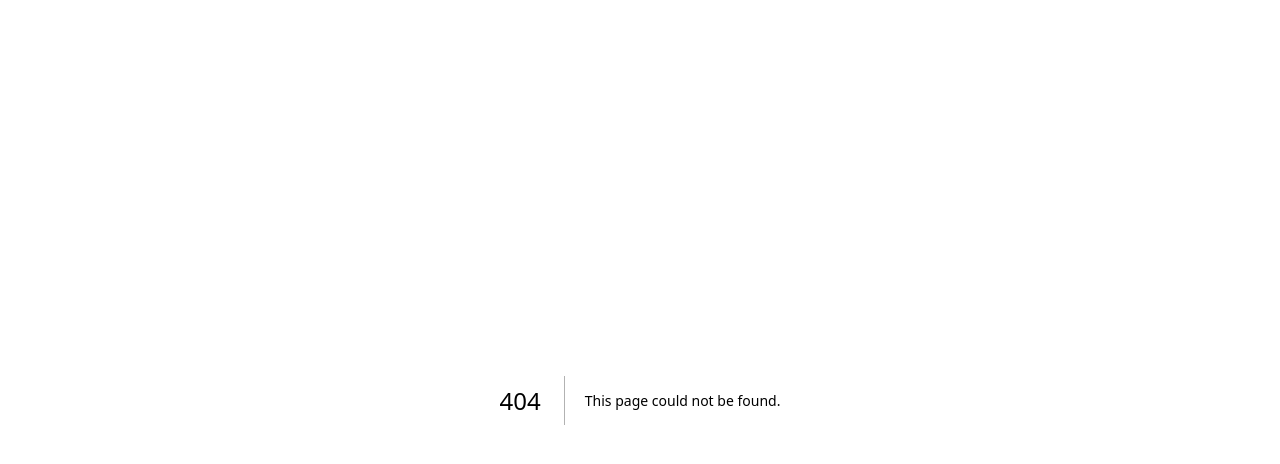
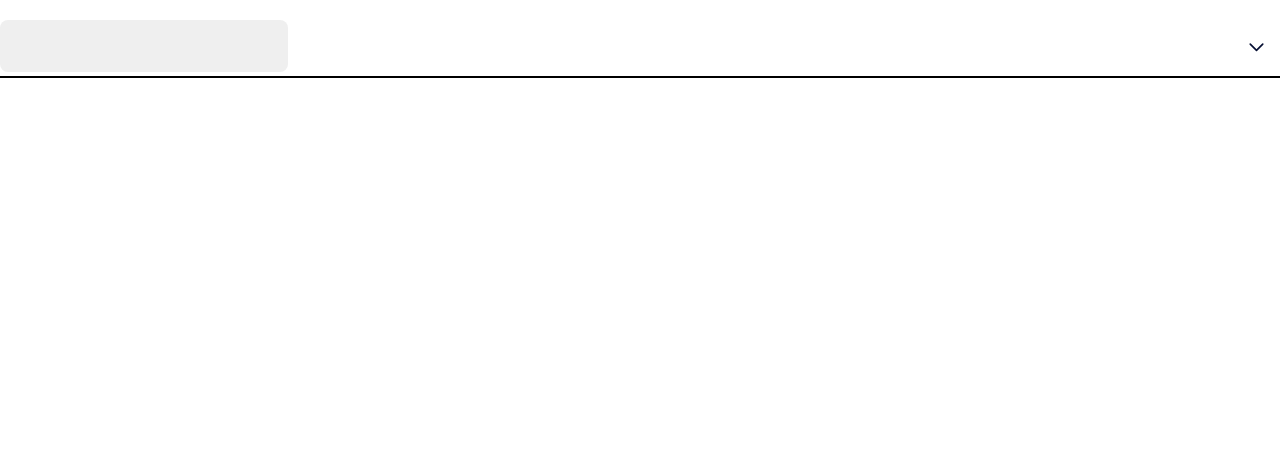
Before and after one commit to luisfelipeprs/google-calendar-nextjs, a Next.js app: page /Components/TimeSelectComponent in a window 1280 px wide. Before the commit this address had no page. Shown: the top 464 px of the page. Built offline with nearby package versions, Linux system fonts and the light colour scheme.

Commit message:
feat: add Button, Calendar, and Time Select components for improved UI interaction

```diff
--- /dev/null
+++ b/src/pages/Components/ButtonComponent.tsx
@@ -0,0 +1,21 @@
+import React from 'react';
+
+type ButtonComponentProps = {
+  onClick: () => void;
+  text: string;
+};
+
+const ButtonComponent: React.FC<ButtonComponentProps> = ({ onClick, text }) => {
+  return (
+    <button
+      className="w-full bg-[#FEED24] text-[#060F33] border-[2px] border-[#060F33] font-poppins py-3 text-center rounded-sm"
+      onClick={onClick}
+    >
+      <p className='w-40 text-center mx-auto'>
+        {text}
+      </p>
+    </button>
+  );
+};
+
+export default ButtonComponent;
--- /dev/null
+++ b/src/pages/Components/CalendarComponent.tsx
@@ -0,0 +1,90 @@
+import React from 'react';
+
+type CalendarComponentProps = {
+  onDateChange: (date: Date) => void;
+  selectedDate: Date;
+};
+
+const CalendarComponent: React.FC<CalendarComponentProps> = ({ onDateChange, selectedDate }) => {
+  const daysOfWeek = ['D', 'S', 'T', 'Q', 'Q', 'S', 'S'];
+  const today = new Date();
+  const currentYear = today.getFullYear();
+  const currentMonth = today.getMonth();
+  const daysInMonth = new Date(currentYear, currentMonth + 1, 0).getDate();
+  const firstDayOfMonth = new Date(currentYear, currentMonth, 1).getDay();
+  const previousMonthDays = new Date(currentYear, currentMonth, 0).getDate();
+
+  const handleDayClick = (day: number, isCurrentMonth: boolean) => {
+    if (isCurrentMonth) {
+      const newDate = new Date(currentYear, currentMonth, day);
+      if (!isDisabled(newDate)) {
+        onDateChange(newDate);
+      }
+    }
+  };
+
+  const isSelected = (day: number) =>
+    selectedDate.getDate() === day &&
+    selectedDate.getMonth() === currentMonth &&
+    selectedDate.getFullYear() === currentYear;
+
+  const isWeekend = (date: Date) => {
+    const dayOfWeek = date.getDay();
+    return dayOfWeek === 0 || dayOfWeek === 6; // Domingo (0) e Sábado (6)
+  };
+
+  const isDisabled = (date: Date) => {
+    return date < today || isWeekend(date);
+  };
+
+  return (
+    <div className="my-4">
+      <h2 className="text-xl text-gray-800 font-poppins font-extrabold">Agenda</h2>
+      <h2 className="size-16 text-gray-800 font-poppins w-32 font-medium">
+        {today.toLocaleString('default', { month: 'long', year: 'numeric' })}
+      </h2>
+      <div className="grid grid-cols-7 gap-2 text-center text-gray-800">
+        {daysOfWeek.map((day) => (
+          <div
+            key={day}
+            className="flex items-center justify-center font-semibold w-8 h-8"
+          >
+            {day}
+          </div>
+        ))}
+        {/* Preenchendo os dias finais do mês anterior */}
+        {Array.from({ length: firstDayOfMonth }).map((_, i) => {
+          const day = previousMonthDays - firstDayOfMonth + i + 1;
+          return (
+            <div
+              key={`prev-${day}`}
+              className="flex items-center justify-center w-8 h-8 rounded-full cursor-not-allowed font-poppins font-semibold text-gray-300 text-sm"
+            >
+              {day}
+            </div>
+          );
+        })}
+        {/* Dias do mês atual */}
+        {Array.from({ length: daysInMonth }, (_, i) => i + 1).map((day) => {
+          const currentDate = new Date(currentYear, currentMonth, day);
+          const isDayDisabled = isDisabled(currentDate);
+          const dayIsSelected = isSelected(day);
+
+          return (
+            <div
+              key={day}
+              className={`flex items-center justify-center w-8 h-8 rounded-full font-poppins ${
+                isDayDisabled ? 'cursor-not-allowed text-gray-300' : 'cursor-pointer text-gray-800 text-[#060F33]'
+              } ${dayIsSelected ? 'bg-[#060F33] font-bold' : 'font-medium '}`}
+              onClick={() => handleDayClick(day, !isDayDisabled)}
+            >
+              <p className={`${dayIsSelected ? 'text-sm text-[#FEED24]' : ''}`}>{day}</p>
+            </div>
+          );
+        })}
+      </div>
+    </div>
+  );
+};
+
+export default CalendarComponent;
--- /dev/null
+++ b/src/pages/Components/TimeSelectComponent.tsx
@@ -0,0 +1,124 @@
+import React, { useEffect, useState } from 'react';
+import Arrow from '../assets/Vector.svg'
+
+type AvailableTime = {
+  start: string;
+  end: string;
+};
+
+type TimeSelectComponentProps = {
+  selectedDate: Date;
+  onTimeChange: (time: string) => void; // Prop para notificar o horário selecionado
+};
+
+const TimeSelectComponent: React.FC<TimeSelectComponentProps> = ({ selectedDate, onTimeChange }) => {
+  const [availableTimes, setAvailableTimes] = useState<AvailableTime[]>([]);
+  const [selectedTime, setSelectedTime] = useState<string>('');
+
+  const fetchAvailableTimes = async () => {
+    try {
+      const dateISOString = selectedDate.toISOString();
+      const response = await fetch('/api/google/available-times', {
+        method: 'POST',
+        headers: {
+          'Content-Type': 'application/json',
+        },
+        body: JSON.stringify({ date: dateISOString }),
+      });
+
+      if (!response.ok) {
+        throw new Error('Erro ao buscar horários disponíveis.');
+      }
+
+      const data = await response.json();
+      setAvailableTimes(data);
+    } catch (error) {
+      console.error('Erro ao buscar horários disponíveis:', error);
+    }
+  };
+
+  useEffect(() => {
+    fetchAvailableTimes();
+  }, [selectedDate]);
+
+  const handleTimeChange = (time: string) => {
+    setSelectedTime(time); // Atualiza o estado interno
+    const formattedTime = new Date(time).toLocaleTimeString('pt-BR', {
+      hour: '2-digit',
+      minute: '2-digit',
+    });
+    onTimeChange(formattedTime); // Envia o horário formatado para o componente pai
+  };
+
+
+  const now = new Date();
+
+  const isPast = (time: string) => {
+    const startTime = new Date(time);
+    return startTime < now;
+  };
+
+  return (
+    <div className="my-4 relative">
+      <select
+        className="w-72 px-4 py-3 mt-1 border-0 rounded-lg focus:outline-none text-lg font-bold text-[#060F33] appearance-none text-poppins"
+        value={selectedTime}
+        onChange={(e) => handleTimeChange(e.target.value)}
+      >
+        <option value=""></option>
+        <option className="font-semibold" disabled>
+          Manhã
+        </option>
+        {availableTimes
+          .filter((time) => new Date(time.start).getHours() < 12)
+          .map((time, index) => {
+            const startTime = new Date(time.start);
+            const isDisabled = isPast(time.start);
+            return (
+              <option
+                key={index}
+                value={time.start}
+                disabled={isDisabled}
+                className={isDisabled ? 'text-gray-500' : 'font-bold text-black'}
+              >
+                {startTime.toLocaleTimeString('pt-BR', {
+                  hour: '2-digit',
+                  minute: '2-digit',
+                })}
+              </option>
+            );
+          })}
+        <option className="font-semibold" disabled>
+          Tarde
+        </option>
+        {availableTimes
+          .filter((time) => new Date(time.start).getHours() >= 12)
+          .map((time, index) => {
+            const startTime = new Date(time.start);
+            const isDisabled = isPast(time.start);
+            return (
+              <option
+                key={index}
+                value={time.start}
+                disabled={isDisabled}
+                className={isDisabled ? 'text-gray-500' : 'font-bold text-black'}
+              >
+                {startTime.toLocaleTimeString('pt-BR', {
+                  hour: '2-digit',
+                  minute: '2-digit',
+                })}
+              </option>
+            );
+          })}
+      </select>
+      <div className="absolute top-1/2 right-4 transform -translate-y-1/2 pointer-events-none text-[#060F33]">
+        <svg width="15" height="10" viewBox="0 0 18 10" fill="none" xmlns="http://www.w3.org/2000/svg">
+          <path d="M16.5 1.5L9 9L1.5 1.5" stroke="#060F33" strokeWidth="2" strokeLinecap="round" strokeLinejoin="round" />
+        </svg>
+      </div>
+      <div className="w-full h-[2px] bg-black mt-1"></div>
+    </div>
+  );
+};
+
+export default TimeSelectComponent;
```
